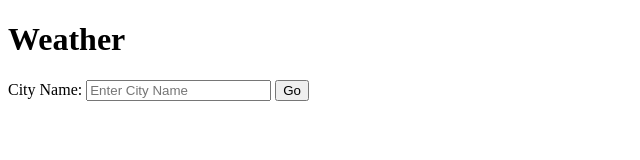
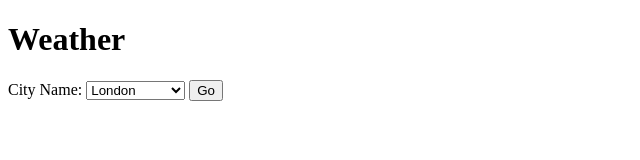
Before and after one commit to danilobatson/weather-project, a website: page index.html in a window 1280 px wide. Shown: the whole page, without its empty margins (0-640 px from the left). Drawn offline with Linux system fonts and the light colour scheme.

Commit message:
Select options

```diff
--- a/index.html
+++ b/index.html
@@ -10,7 +10,18 @@
     <h1>Weather</h1>
     <form action="/" method="post">
         <label for="cityInput">City Name:</label>
-        <input type="text" id="cityInput" name="cityName" placeholder="Enter City Name">
+        <select name="cityName" id="cityInput">
+            <option value="London">London</option>
+            <option value="New York">New York</option>
+            <option value="Los Angeles">Los Angeles</option>
+            <option value="Paris">Paris</option>
+            <option value="Tokyo">Tokyo</option>
+            <option value="Sydney">Sydney</option>
+            <option value="Bali">Bali</option>
+            <option value="Phuket">Phuket</option>
+            <option value="Moscow">Moscow</option>
+            <option value="Panama City">Panama City</option>
+        </select>
         <button type="submit">Go</button>
     </form>
 </body>
```
Also changed, not shown: app.js (line endings or trailing spaces).
